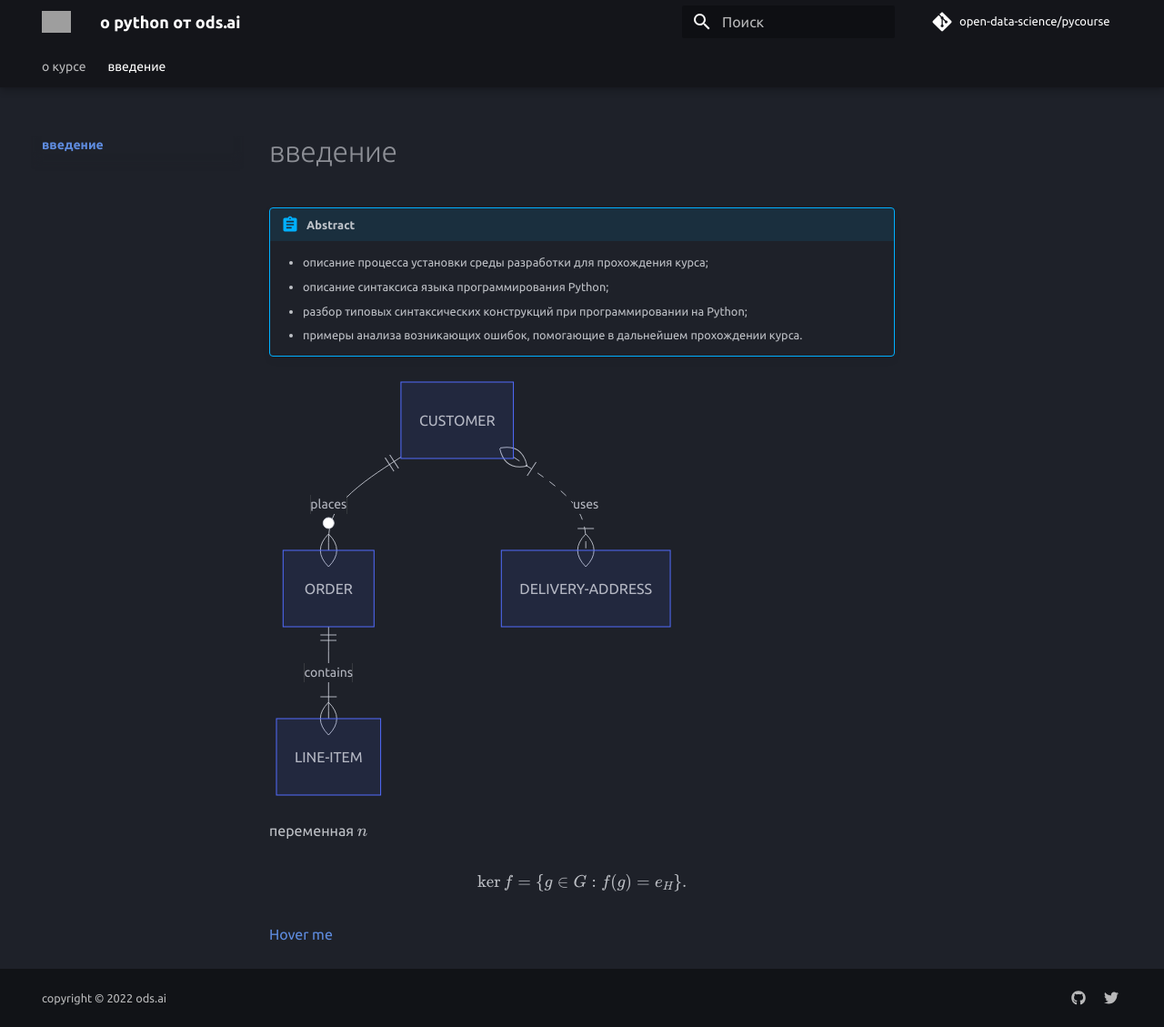
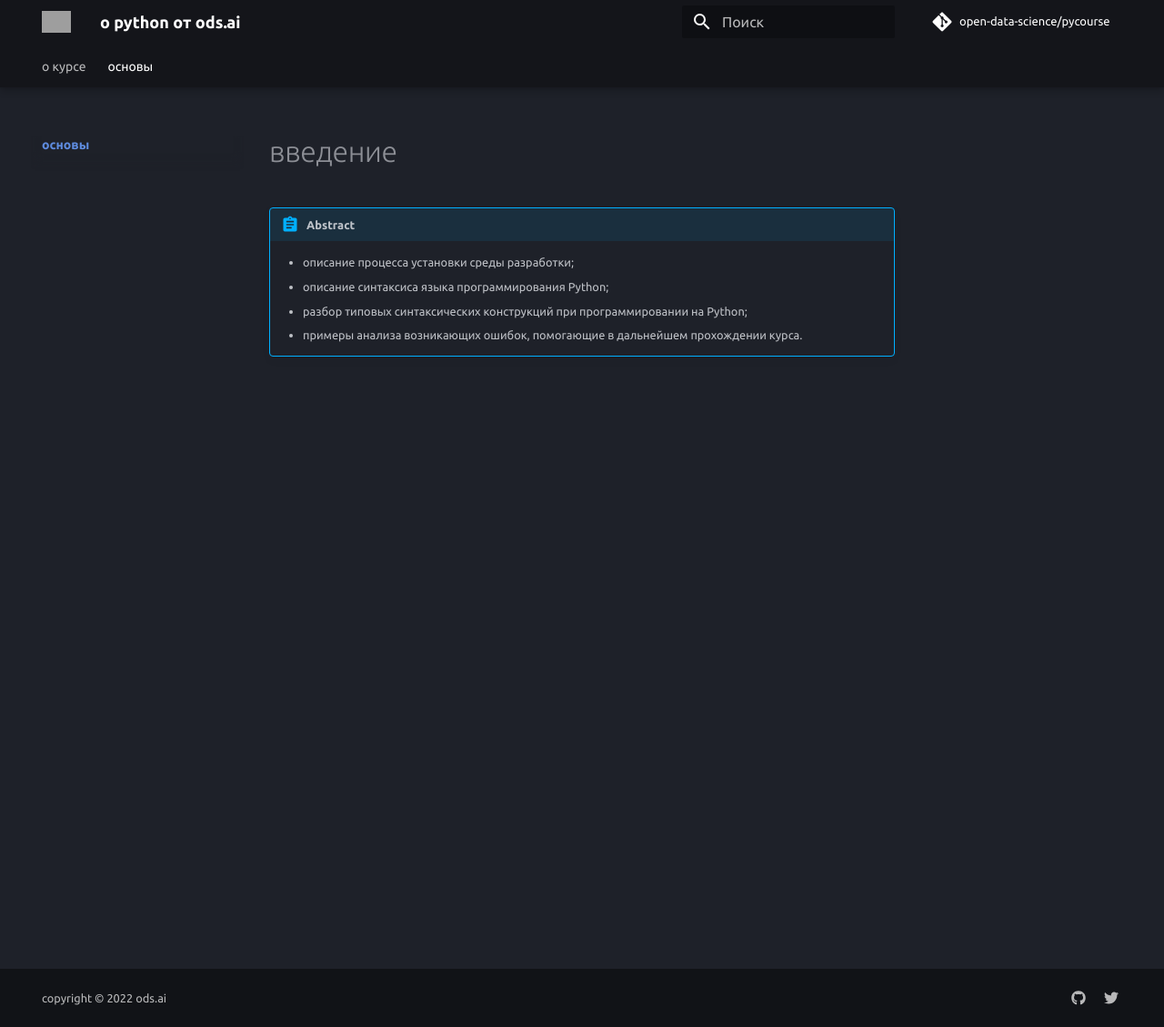
Before and after one commit to open-data-science/pycourse, an MkDocs documentation site: the page built from docs/base/index.md, in a window 1280 px wide and 1129 px high. Shown: the whole window at 91% size. Built offline with MkDocs 1.6.1 and Material for MkDocs 9.7.7, drawn with Linux system fonts in a browser that asks for light colours; comment, search, counter and statistics services are not loaded; grey boxes are pictures that could not be loaded.

Commit message:
rename intro to base

````diff
--- a/docs/intro/index.md
+++ b/docs/base/index.md
@@ -2,22 +2,7 @@
 
 !!! abstract
 
-    - описание процесса установки среды разработки для прохождения курса;
+    - описание процесса установки среды разработки;
     - описание синтаксиса языка программирования Python;
     - разбор типовых синтаксических конструкций при программировании на Python;
     - примеры анализа возникающих ошибок, помогающие в дальнейшем прохождении курса.
-
-``` mermaid
-erDiagram
-  CUSTOMER ||--o{ ORDER : places
-  ORDER ||--|{ LINE-ITEM : contains
-  CUSTOMER }|..|{ DELIVERY-ADDRESS : uses
-```
-
-переменная $n$
-
-$$
-\operatorname{ker} f=\{g\in G:f(g)=e_{H}\}{\mbox{.}}
-$$
-
-[Hover me](https://example.com "I'm a tooltip!")
--- a/mkdocs.yml
+++ b/mkdocs.yml
@@ -124,5 +124,5 @@ nav:
   - о курсе:
     - index.md
     - authors.md
-  - введение:
-    - intro/index.md
+  - основы:
+    - base/index.md
````
